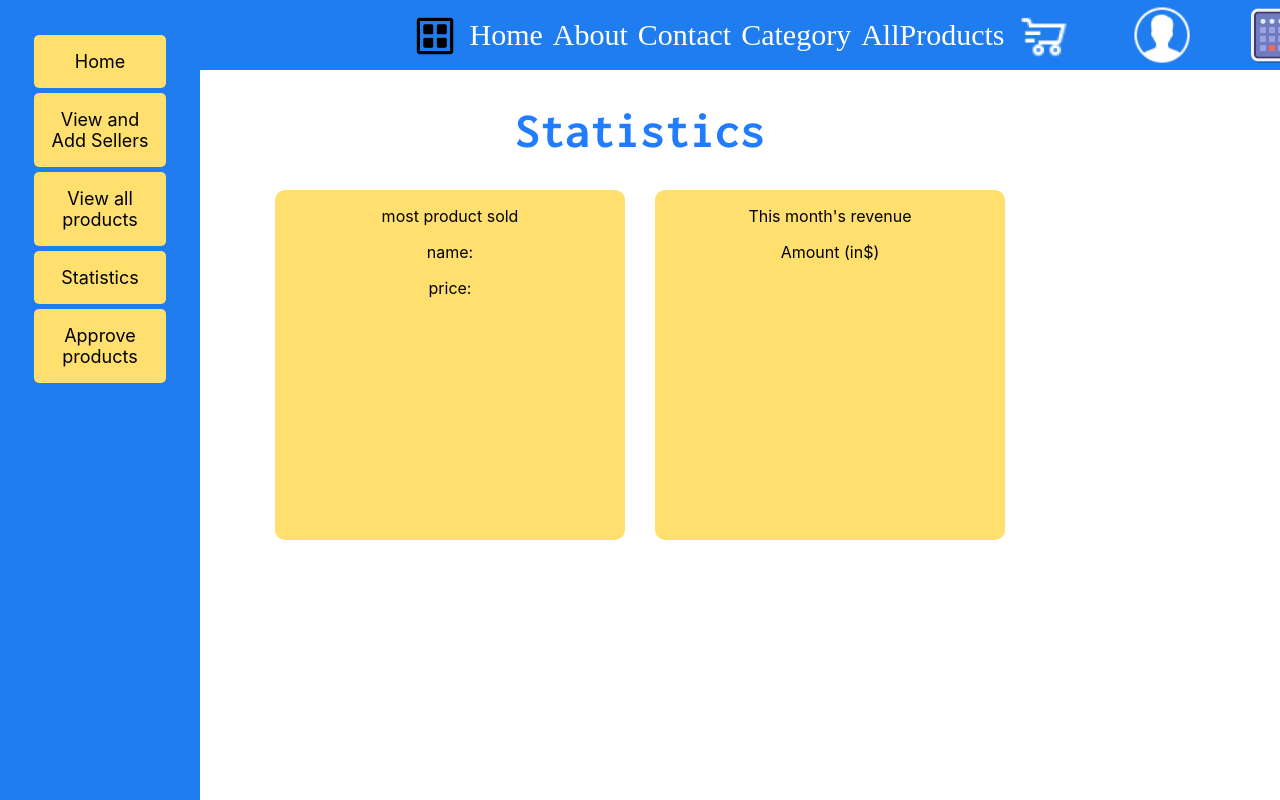
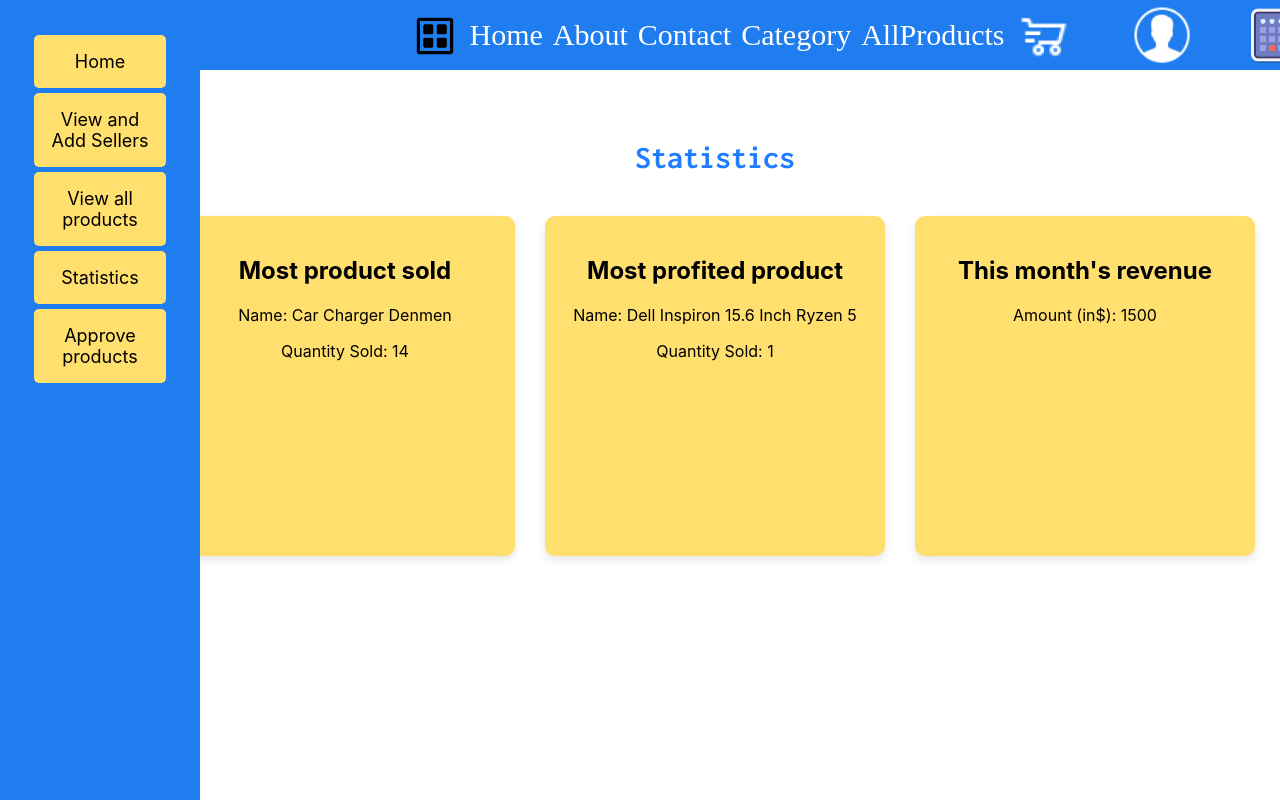
Before and after one commit to KarimSardouk/Ecommercefrontend, a React (Create React App) app: page /Statistics in a window 1280 px wide. Shown: the top 800 px of the page. Built offline with nearby package versions, Linux system fonts and the light colour scheme; no server answers.

Commit message:
slider+statistics

```diff
--- a/src/Components/CategoriesHome.jsx
+++ b/src/Components/CategoriesHome.jsx
@@ -1,11 +1,38 @@
-import React from "react";
+import React, { useState, useEffect } from "react";
 import Slider from "react-slick";
-import images from "../Images/laptop.png";
+import axios from "axios";
+import { useNavigate } from "react-router-dom"; // Import useNavigate
 import "slick-carousel/slick/slick.css";
 import "slick-carousel/slick/slick-theme.css";
 import image1 from "../Images/right-arrow.png";
 
-function CategoriesHome() {
+const CategoriesHome = () => {
+  const [products, setProducts] = useState([]);
+  const [loading, setLoading] = useState(true);
+  const [error, setError] = useState(null);
+  const navigate = useNavigate(); // Initialize useNavigate
+
+  useEffect(() => {
+    const fetchProducts = async () => {
+      try {
+        const response = await axios.get(
+          "http://localhost:8000/product/getAll/"
+        );
+        setProducts(response.data);
+      } catch (error) {
+        console.error("Error fetching Products:", error);
+        setError("Error fetching Products. Please try again later.");
+      } finally {
+        setLoading(false);
+      }
+    };
+
+    fetchProducts();
+  }, []);
+
+  // Display first 4, skip 4, and then display the next 4
+  const displayedProducts = [...products.slice(0, 4), ...products.slice(8, 12)];
+
   var settings = {
     dots: true,
     customPaging: (i) => (
@@ -60,131 +87,34 @@ function CategoriesHome() {
 
         <div className="carousel">
           <Slider {...settings}>
-            <div className="home-category">
+            {displayedProducts.map((product) => (
+              <div
+                key={product._id}
+                className="home-category"
+                onClick={() => navigate(`/products/${product._id}`)} // Add the click event
+              >
                 <div className="border">
-                <img src={images} className="catg-img" alt="pic" />
+                  <img
+                    src={product.product_image}
+                    className="catg-img"
+                    alt="pic"
+                  />
                   <div className="desc">
                     <div className="ctn">
-                    {" "}
-                    <h3 className="h3">Category Name</h3>
+                      <h3 className="h3">{product.product_name}</h3>
                     </div>
-
                     <div className="arr">
                       <img src={image1} className="arrow" />
                     </div>
                   </div>
                 </div>
               </div>
-            <div className="home-category">
-              <div className="border">
-                <img src={images} className="catg-img" alt="pic" />
-                <div className="desc">
-                  <div className="ctn">
-                    {" "}
-                    <h3>Category Name</h3>
-                  </div>
-
-                  <div className="arr">
-                    <img src={image1} className="arrow" />
-                  </div>
-                </div>
-              </div>
-            </div>
-            <div className="home-category">
-              <div className="border">
-                <img src={images} className="catg-img" alt="pic" />
-                <div className="desc">
-                  <div className="ctn">
-                    {" "}
-                    <h3>Category Name</h3>
-                  </div>
-
-                  <div className="arr">
-                    <img src={image1} className="arrow" />
-                  </div>
-                </div>
-              </div>
-            </div>
-            <div className="home-category">
-              <div className="border">
-                <img src={images} className="catg-img" alt="pic" />
-                <div className="desc">
-                  <div className="ctn">
-                    {" "}
-                    <h3>Category Name</h3>
-                  </div>
-
-                  <div className="arr">
-                    <img src={image1} className="arrow" />
-                  </div>
-                </div>
-              </div>
-            </div>
-            <div className="home-category">
-              <div className="border">
-                <img src={images} className="catg-img" alt="pic" />
-                <div className="desc">
-                  <div className="ctn">
-                    {" "}
-                    <h3>Category Name</h3>
-                  </div>
-
-                  <div className="arr">
-                    <img src={image1} className="arrow" />
-                  </div>
-                </div>
-              </div>
-            </div>{" "}
-            <div className="home-category">
-              <div className="border">
-                <img src={images} className="catg-img" alt="pic" />
-                <div className="desc">
-                  <div className="ctn">
-                    {" "}
-                    <h3>Category Name</h3>
-                  </div>
-
-                  <div className="arr">
-                    <img src={image1} className="arrow" />
-                  </div>
-                </div>
-              </div>
-            </div>
-            <div className="home-category">
-              <div className="border">
-                <img src={images} className="catg-img" alt="pic" />
-                <div className="desc">
-                  <div className="ctn">
-                    {" "}
-                    <h3>Category Name</h3>
-                  </div>
-
-                  <div className="arr">
-                    <img src={image1} className="arrow" />
-                  </div>
-                </div>
-              </div>
-            </div>
-            <div className="home-category">
-              <div className="border">
-                <img src={images} className="catg-img" alt="pic" />
-                <div className="desc">
-                  <div className="ctn">
-                    {" "}
-                    <h3>Category Name</h3>
-                  </div>
-
-                  <div className="arr">
-                    <img src={image1} className="arrow" />
-                  </div>
-                </div>
-              </div>
-            </div>
+            ))}
           </Slider>
         </div>
       </section>
     </div>
   );
-}
+};
 
 export default CategoriesHome;
--- a/src/Components/ProductView.jsx
+++ b/src/Components/ProductView.jsx
@@ -117,7 +117,7 @@ const ProductView = () => {
                   ) : (
                     <div>
                       {product.data.brand && (
-                        <p className="brand">Brand: {product.data.brand}</p>
+                        <p className="brand1">Brand: {product.data.brand}</p>
                       )}
                       {product.data.modelNumber && (
                         <p className="modelNumber">
--- a/src/Components/Statistics.js
+++ b/src/Components/Statistics.js
@@ -6,26 +6,48 @@ import { useNavigate } from "react-router-dom";
 
 const Statistics = () => {
   const navigate = useNavigate();
-  const handleHome= async (e) => {
+
+  // Mock data for most sold and most profited products
+  const mostSoldProduct = {
+    name: "Car Charger Denmen",
+    price: "$50",
+    quantitySold: 14,
+  };
+
+  const mostProfitedProduct = {
+    name: "Dell Inspiron 15.6 Inch Ryzen 5",
+    price: "$800",
+    quantitySold: 1,
+  };
+
+  // Mock data for monthly revenue
+  const monthlyRevenue = 1500; // Update this value based on your data
+
+  const handleHome = (e) => {
     e.preventDefault();
     navigate("/");
-    }
-    const handleApprove = async (e) => {
+  };
+
+  const handleApprove = (e) => {
     e.preventDefault();
     navigate("/ApproveProducts");
-    }
-    const handleStatistics = async (e) => {
+  };
+
+  const handleStatistics = (e) => {
     e.preventDefault();
-      navigate("/Statistics")
-    }
-    const AllProducts = async (e) => {
+    navigate("/Statistics");
+  };
+
+  const AllProducts = (e) => {
     e.preventDefault();
-      navigate("/AllProducts")
-    }
-    const handleSellers = async (e) => {
+    navigate("/AllProducts");
+  };
+
+  const handleSellers = (e) => {
     e.preventDefault();
-      navigate("/AllSellers")
-    }
+    navigate("/AllSellers");
+  };
+
   return (
     <div>
       <Helmet>
@@ -60,15 +82,32 @@ const Statistics = () => {
 
       <div className="flex">
         <h1 className="stats-header">Statistics</h1>
-      < div className="sales-rev">
+        <div className="sales-rev">
           <div className="most-sold">
-        <p className="stats-information1">most product sold</p>
-        <p className="stats-information2">name:</p>
-        <p className="stats-information3">price:</p>
+            <p className="stats-information1">
+              <h2>Most product sold</h2>
+            </p>
+            <p className="stats-information2">Name: {mostSoldProduct.name}</p>
+            <p className="stats-information3">
+              Quantity Sold: {mostSoldProduct.quantitySold}
+            </p>
+          </div>
+          <div className="most-profited">
+            <p className="stats-information4">
+              <h2>Most profited product</h2>
+            </p>
+            <p className="stats-information5">
+              Name: {mostProfitedProduct.name}
+            </p>
+            <p className="stats-information6">
+              Quantity Sold: {mostProfitedProduct.quantitySold}
+            </p>
           </div>
           <div className="revenue">
-        <p className="stats-information4">This month's revenue</p>
-        <p className="stats-information5">Amount (in$)</p>
+            <p className="stats-information7">
+              <h2>This month's revenue</h2>
+            </p>
+            <p className="stats-information8">Amount (in$): {monthlyRevenue}</p>
           </div>
         </div>
       </div>
--- a/src/styles/Statistics.css
+++ b/src/styles/Statistics.css
@@ -1,37 +1,59 @@
+/* Statistics.css */
 .stats-header {
   color: #207dff;
-  font-family: Inconsolata;
-  font-size: 50px;
+  font-family: "Inconsolata", sans-serif;
+  font-size: 2rem;
   text-align: center;
 }
 
-.most-sold{
-    width:  350px;
-    height: 350px;
-    background-color: #FFDF6E;
-    border-radius: 10px;
+.flex {
+  display: flex;
+  flex-direction: column;
+  align-items: center; /* Center the content horizontally */
+  margin: 50px; /* Add margin for better spacing */
+  margin-left: 200px;
+}
 
+.sales-rev {
+  display: flex;
+  justify-content: center;
+  gap: 30px;
+  margin-top: 20px; /* Add margin to separate from the header */
 }
-.revenue{
-    width:  350px;
-    height: 350px;
-    background-color: #FFDF6E;
-    border-radius: 10px;
+
+.most-sold,
+.most-profited,
+.revenue {
+  width: 300px;
+  height: 300px;
+  background-color: #ffdf6e;
+  border-radius: 10px;
+  padding: 20px;
+  box-shadow: 0 4px 8px rgba(0, 0, 0, 0.1);
+  transition: transform 0.3s ease-in-out;
 }
+
+.most-sold:hover,
+.most-profited:hover,
+.revenue:hover {
+  transform: scale(1.05);
+}
+
 .stats-information1,
 .stats-information2,
 .stats-information3,
 .stats-information4,
-.stats-information5{
-    text-align: center;
+.stats-information5,
+.stats-information6,
+.stats-information7,
+.stats-information8 {
+  text-align: center;
+  margin-bottom: 10px; /* Add some space between paragraphs */
 }
-.flex{
-    display: flex;
-    flex-direction: column;
 
+/* Add media query for responsiveness */
+@media (max-width: 768px) {
+  .flex {
+    margin-left: 0;
+  }
 }
-.sales-rev{
-  display: flex;
-  justify-content: center;
-  gap: 30px;
-}
--- a/src/styles/singleproduct.css
+++ b/src/styles/singleproduct.css
@@ -116,6 +116,12 @@
   font-size: 16px;
   margin: 0;
 }
+.brand1 {
+  width: 200px;
+  height: auto;
+  filter: grayscale(100%);
+  margin-left: 0;
+}
 
 .quantity-input input {
   width: 40px;
```
Lines whose indentation alone changed are shown as unchanged.
